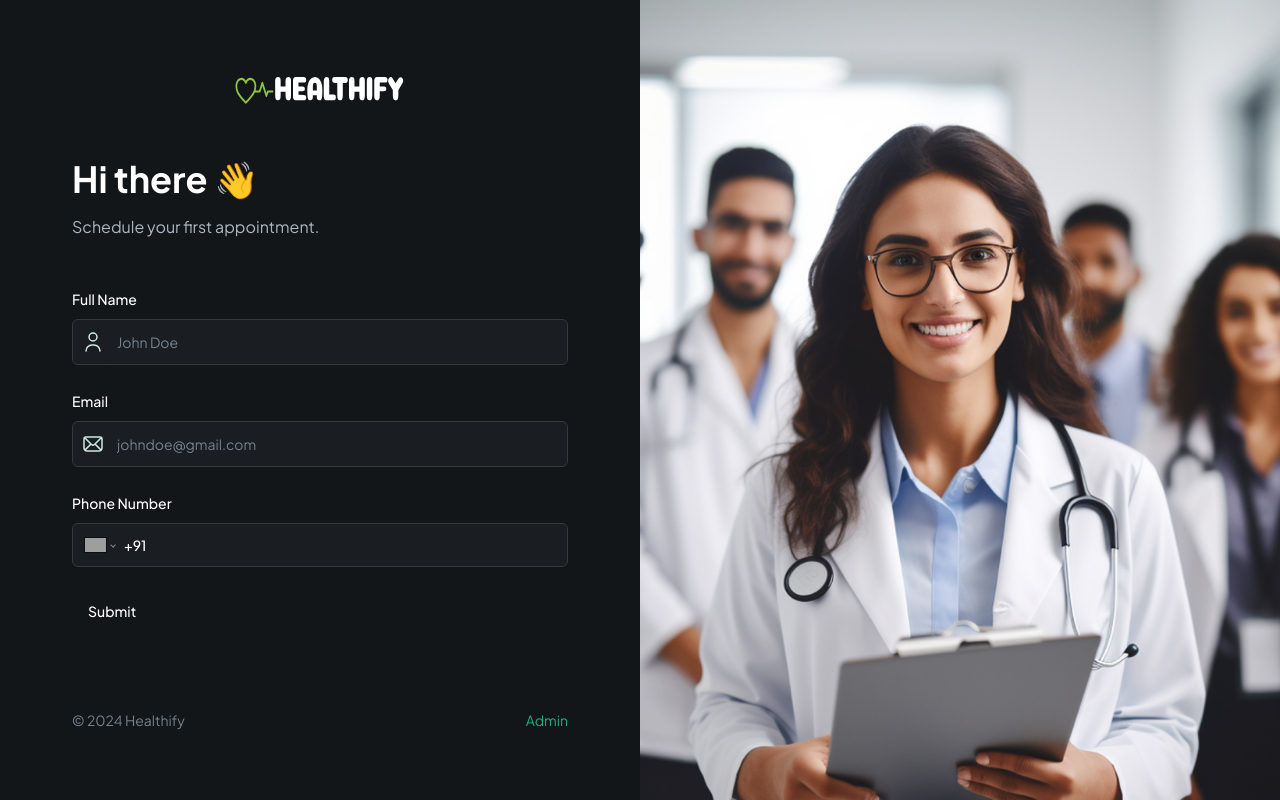
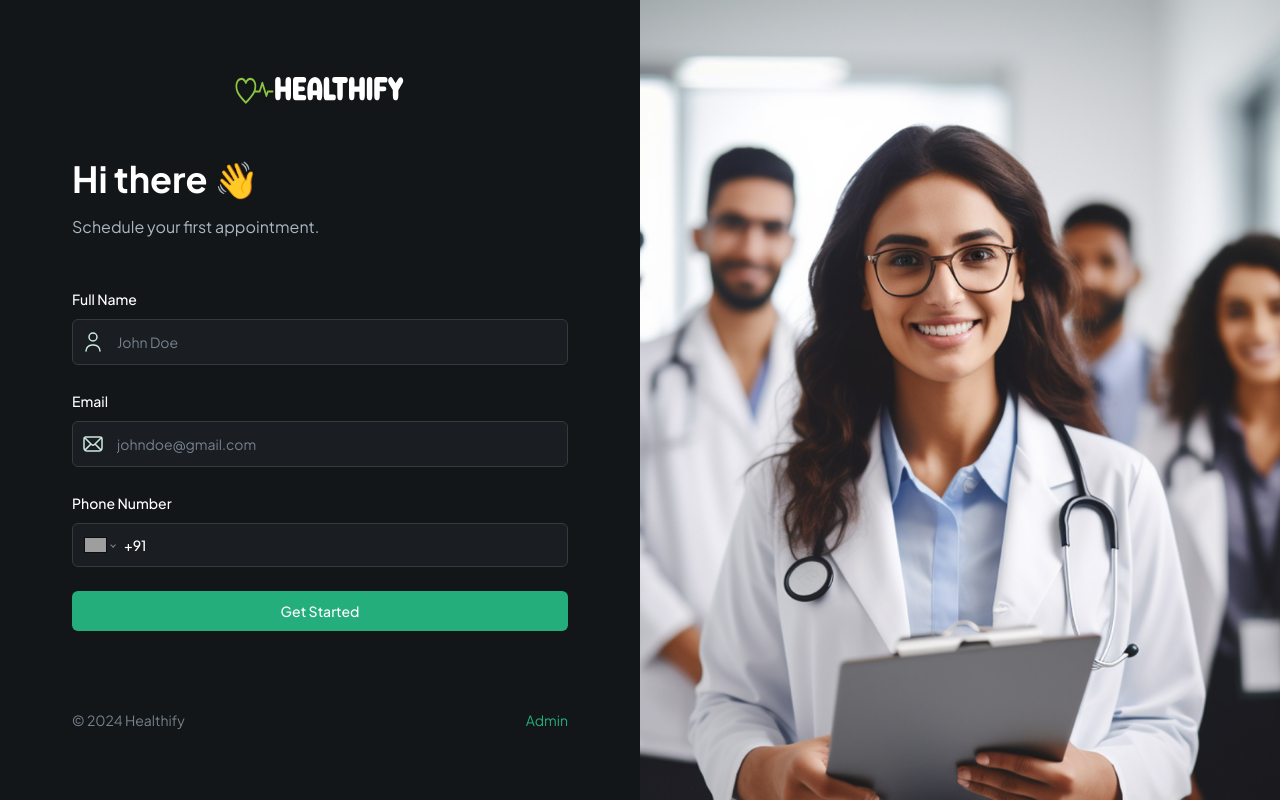
Before and after one commit to AshwiniParaye1/Healthify, a Next.js app: page / in a window 1280 px wide. Built offline with nearby package versions, Linux system fonts and the light colour scheme; grey boxes are pictures that could not be loaded.

Commit message:
added submit button

```diff
--- /dev/null
+++ b/components/SubmitButton.tsx
@@ -0,0 +1,36 @@
+import React from "react";
+import { Button } from "./ui/button";
+import Image from "next/image";
+
+interface ButtonProps {
+  isLoading: boolean;
+  className?: string;
+  children: React.ReactNode;
+}
+
+const SubmitButton = ({ isLoading, className, children }: ButtonProps) => {
+  return (
+    <Button
+      type="submit"
+      disabled={isLoading}
+      className={className ?? "shad-primary-btn w-full"}
+    >
+      {isLoading ? (
+        <div className="flex items-center gap-4">
+          <Image
+            src="/assets/icons/loader.svg"
+            alt="loader"
+            width={24}
+            height={24}
+            className="animate-spin"
+          />
+          Loading...
+        </div>
+      ) : (
+        children
+      )}
+    </Button>
+  );
+};
+
+export default SubmitButton;
--- a/components/forms/PatientForm.tsx
+++ b/components/forms/PatientForm.tsx
@@ -3,10 +3,10 @@
 import { zodResolver } from "@hookform/resolvers/zod";
 import { useForm } from "react-hook-form";
 import { z } from "zod";
-import { Button } from "@/components/ui/button";
 import { Form } from "@/components/ui/form";
-import { Input } from "@/components/ui/input";
 import CustomFormField from "@/components/CustomFormField";
+import SubmitButton from "../SubmitButton";
+import { useState } from "react";
 
 export enum FormFieldType {
   INPUT = "input",
@@ -25,6 +25,8 @@
 });
 
 const PatientForm = () => {
+  const [isLoading, setIsLoading] = useState(false);
+
   const form = useForm<z.infer<typeof formSchema>>({
     resolver: zodResolver(formSchema),
     defaultValues: {
@@ -69,7 +71,7 @@
           label="Phone Number"
           placeholder="123-456-7890"
         />
-        <Button type="submit">Submit</Button>
+        <SubmitButton isLoading={isLoading}>Get Started</SubmitButton>
       </form>
     </Form>
   );
```
